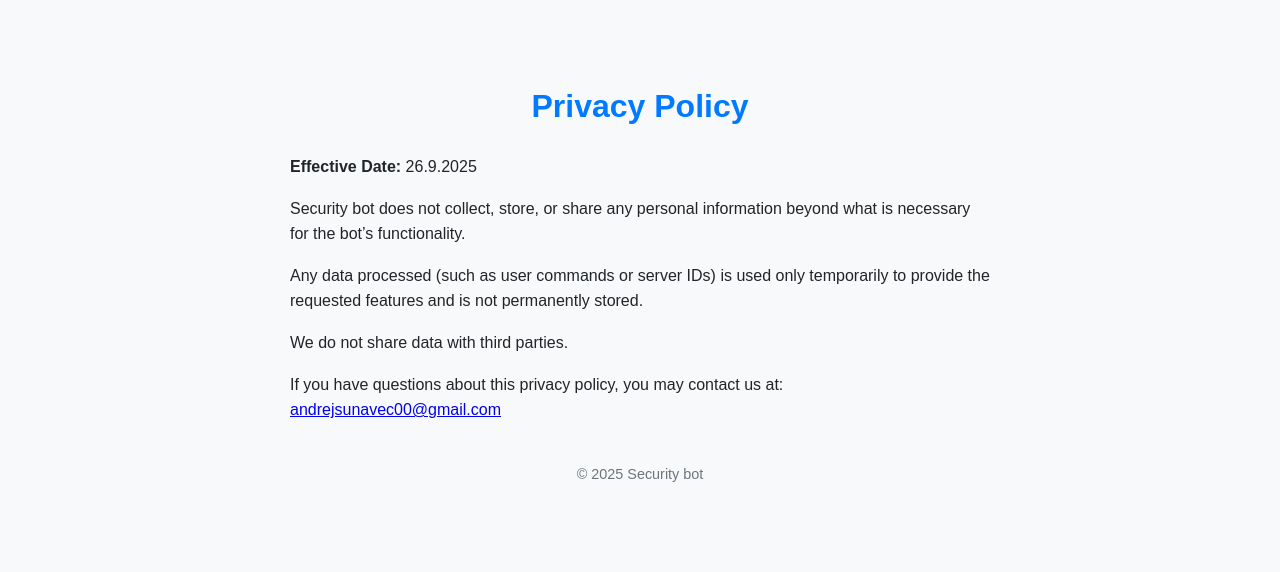
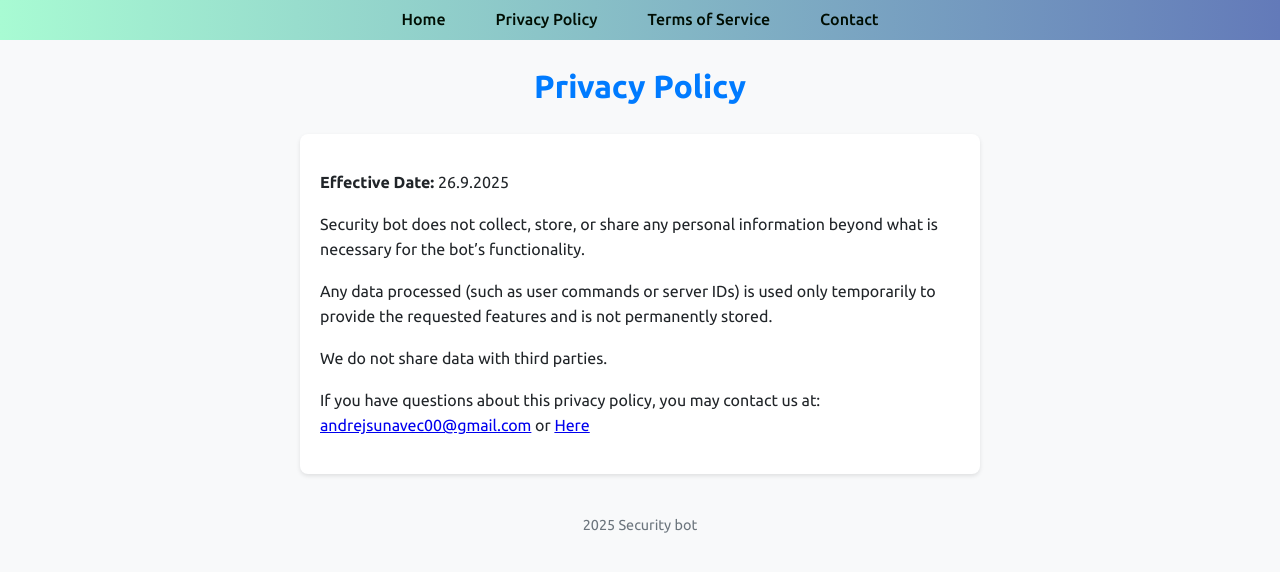
Before and after one commit to PoloFighter/security-bot, a plain HTML site: page privacy/index.html in a window 1280 px wide. Drawn offline with Linux system fonts and the light colour scheme.

Commit message:
design overhaul

```diff
--- /dev/null
+++ b/contact/style.css
@@ -0,0 +1,130 @@
+@import url('https://fonts.googleapis.com/css2?family=Ubuntu:ital,wght@0,300;0,400;0,500;0,700;1,300;1,400;1,500;1,700&display=swap');
+    * {
+        font-family: Ubuntu, sans-serif;
+    }
+    body {
+      background: #f8f9fa;
+      color: #212529;
+      margin: 0px auto;
+      line-height: 1.6;
+    }
+    nav {
+      display: flex;
+      flex-direction: row;
+      justify-content: center;
+      align-items: center;
+      gap: 50px;
+      width: 100%;
+      height: 5vh;
+      position: sticky;
+      top: 0;
+      background: #A8FBD3;
+      background: linear-gradient(90deg, rgba(168, 251, 211, 1) 0%, rgba(99, 122, 185, 1) 100%);
+    }
+    nav a {
+      text-decoration: none;
+      color: #000e03;
+      font-weight: 500;
+      transition: all 0.2s ease-in-out;
+    }
+    nav a:hover {
+      color: #637AB9;
+      text-shadow: 0px 0px 5px #637AB9;
+    }
+
+    h1 {
+      color: #007bff;
+      text-align: center;
+    }
+    p {
+      margin-bottom: 15px;
+    }
+    .footer {
+      font-size: 0.9em;
+      margin-top: 40px;
+      text-align: center;
+      color: #6c757d;
+    }
+    form {
+        display: flex;
+        flex-direction: column;
+        max-width: 30vw;
+        margin: 20px auto;
+        padding: 20px;
+        background: #ffffff;
+        border-radius: 8px;
+        box-shadow: 0 2px 4px rgba(0, 0, 0, 0.1);
+        gap: 5px;
+    }
+    .message {
+        width: 100%;
+    }
+    .toprow {
+        display: flex;
+        flex-direction: row;
+        justify-content: space-between;
+        gap: 10px;
+        width: 100%;
+    }
+    .toprow div {
+        width: 100%;
+    }
+    .name, .text {
+        width: 100%;
+        font-size: 12pt;
+        min-height: 25px;
+        background: #ffffff;
+        border-radius: 8px;
+        border: none;
+        box-shadow: 0 0px 4px rgba(0, 0, 0, 0.3);
+    }
+    textarea {
+        border: none;
+        background: #ffffff;
+        border-radius: 8px;
+        box-shadow: 0 0px 4px rgba(0, 0, 0, 0.3);
+        border-radius: 4px;
+        resize: vertical;
+    }
+    .submit {
+        width: 100px;
+        align-self: center;
+        font-size: 12pt;
+        font-weight: 600;
+        color: #ffffff;
+        background: #637AB9;
+        border: none;
+        border-radius: 8px;
+        padding: 10px;
+        cursor: pointer;
+        box-shadow: 0 2px 4px rgba(0, 0, 0, 0.2);
+        transition: all 0.2s ease-in-out;
+    }
+    .submit:hover {
+        color: #000000;
+        background: rgba(168, 251, 211, 1);
+        box-shadow: 0 0px 8px rgba(168, 251, 211, 0.5);
+    }
+    @media (prefers-color-scheme: dark) {
+      body {
+        background-color: #121212;
+        color: #ffffff;
+      }
+
+      nav a:hover {
+        color: #A8FBD3;
+        text-shadow: 0px 0px 5px #A8FBD3;
+      }
+      .footer {
+        color: #aaaaaa;
+      }
+      form {
+          background: #1e1e1e;
+          box-shadow: 0 2px 4px rgba(255, 255, 255, 0.1);
+      }
+      textarea, .name, .text {
+          background: #2c2c2c;
+          color: #ffffff;
+          box-shadow: 0 0px 4px rgba(255, 255, 255, 0.1);
+      }
+    }
--- a/privacy/index.html
+++ b/privacy/index.html
@@ -4,34 +4,18 @@
   <meta charset="UTF-8">
   <meta name="viewport" content="width=device-width, initial-scale=1.0">
   <title>Security bot Privacy Policy</title>
-  <style>
-    body {
-      font-family: Arial, sans-serif;
-      background: #f8f9fa;
-      color: #212529;
-      max-width: 700px;
-      margin: 40px auto;
-      padding: 20px;
-      line-height: 1.6;
-    }
-    h1 {
-      color: #007bff;
-      text-align: center;
-    }
-    p {
-      margin-bottom: 15px;
-    }
-    .footer {
-      font-size: 0.9em;
-      margin-top: 40px;
-      text-align: center;
-      color: #6c757d;
-    }
-  </style>
+  <link rel="stylesheet" href="style.css">
 </head>
 <body>
+  <nav>
+    <a href="../">Home</a>
+    <a href="../privacy">Privacy Policy</a>
+    <a href="../tos">Terms of Service</a>
+    <a href="../contact">Contact</a>
+  </nav>
   <h1>Privacy Policy</h1>
-  <p><strong>Effective Date:</strong> 26.9.2025</p>
+  <div class="content">
+      <p><strong>Effective Date:</strong> 26.9.2025</p>
 
   <p>Security bot does not collect, store, or share any personal information beyond what is necessary for the bot’s functionality.</p>
 
@@ -40,11 +24,13 @@
   <p>We do not share data with third parties.</p>
 
   <p>If you have questions about this privacy policy, you may contact us at:
-    <a href="mailto:andrejsunavec00@gmail.com">andrejsunavec00@gmail.com</a>
+    <a href="mailto:andrejsunavec00@gmail.com">andrejsunavec00@gmail.com</a> or <a href="../contact">Here</a>
   </p>
 
+  </div>
+
   <div class="footer">
-    &copy; 2025 Security bot
+    2025 Security bot
   </div>
 </body>
 </html>
--- /dev/null
+++ b/privacy/style.css
@@ -0,0 +1,69 @@
+    @import url('https://fonts.googleapis.com/css2?family=Ubuntu:ital,wght@0,300;0,400;0,500;0,700;1,300;1,400;1,500;1,700&display=swap');
+    body {
+      font-family: Ubuntu, sans-serif;
+      background: #f8f9fa;
+      color: #212529;
+      margin: 0px auto;
+      line-height: 1.6;
+    }
+    nav {
+      display: flex;
+      flex-direction: row;
+      justify-content: center;
+      align-items: center;
+      gap: 50px;
+      width: 100%;
+      height: 5vh;
+      position: sticky;
+      top: 0;
+      background: #A8FBD3;
+      background: linear-gradient(90deg, rgba(168, 251, 211, 1) 0%, rgba(99, 122, 185, 1) 100%);
+    }
+    nav a {
+      text-decoration: none;
+      color: #000e03;
+      font-weight: 500;
+      transition: all 0.2s ease-in-out;
+    }
+    nav a:hover {
+      color: #637AB9;
+      text-shadow: 0px 0px 5px #637AB9;
+    }
+    h1 {
+      color: #007bff;
+      text-align: center;
+    }
+    p {
+      margin-bottom: 15px;
+    }
+    .footer {
+      font-size: 0.9em;
+      margin-top: 40px;
+      text-align: center;
+      color: #6c757d;
+    }
+    .content {
+      max-width: 50vw;
+      margin: 20px auto;
+      padding: 20px;
+      background: #ffffff;
+      border-radius: 8px;
+      box-shadow: 0 2px 4px rgba(0, 0, 0, 0.1);
+    }
+@media (prefers-color-scheme: dark) {
+  body {
+    background-color: #121212;
+    color: #ffffff;
+  }
+  nav a:hover {
+    color: #A8FBD3;
+    text-shadow: 0px 0px 5px #A8FBD3;
+  }
+  .footer {
+    color: #aaaaaa;
+  }
+    .content {
+        background: #1e1e1e;
+        box-shadow: 0 2px 4px rgba(255, 255, 255, 0.1);
+    }
+}
--- /dev/null
+++ b/style.css
@@ -0,0 +1,51 @@
+@import url('https://fonts.googleapis.com/css2?family=Ubuntu:ital,wght@0,300;0,400;0,500;0,700;1,300;1,400;1,500;1,700&display=swap');
+body {
+    font-family: Ubuntu, sans-serif;
+    margin: 0px auto;
+    text-align: center;
+    background-color: #ffffff;
+    color: #000e03;
+    color-scheme: light;
+}
+nav {
+    display: flex;
+    flex-direction: row;
+    justify-content: center;
+    align-items: center;
+    gap: 50px;
+    width: 100%;
+    height: 5vh;
+    position: sticky;
+    top: 0;
+    background: #A8FBD3;
+    background: linear-gradient(90deg, rgba(168, 251, 211, 1) 0%, rgba(99, 122, 185, 1) 100%);
+}
+nav a {
+    text-decoration: none;
+    color: #000e03;
+    font-weight: 500;
+    transition: all 0.2s ease-in-out;
+}
+nav a:hover {
+    color: #637AB9;
+    text-shadow: 0px 0px 5px #637AB9;
+}
+.footer {
+  font-size: 0.9em;
+  margin-top: 40px;
+  text-align: center;
+  color: #6c757d;
+}
+@media (prefers-color-scheme: dark) {
+  body {
+    background-color: #121212;
+    color: #ffffff;
+  }
+  nav a:hover {
+    color: #A8FBD3;
+    text-shadow: 0px 0px 5px #A8FBD3;
+  }
+  .footer {
+    color: #aaaaaa;
+  }
+}
--- /dev/null
+++ b/tos/style.css
@@ -0,0 +1,60 @@
+    @import url('https://fonts.googleapis.com/css2?family=Ubuntu:ital,wght@0,300;0,400;0,500;0,700;1,300;1,400;1,500;1,700&display=swap');
+    * {
+        font-family: Ubuntu, sans-serif;
+    }
+    body {
+      background: #f8f9fa;
+      color: #212529;
+      margin: 0px auto;
+      line-height: 1.6;
+    }
+    nav {
+      display: flex;
+      flex-direction: row;
+      justify-content: center;
+      align-items: center;
+      gap: 50px;
+      width: 100%;
+      height: 5vh;
+      position: sticky;
+      top: 0;
+      background: #A8FBD3;
+      background: linear-gradient(90deg, rgba(168, 251, 211, 1) 0%, rgba(99, 122, 185, 1) 100%);
+    }
+    nav a {
+      text-decoration: none;
+      color: #000e03;
+      font-weight: 500;
+      transition: all 0.2s ease-in-out;
+    }
+    nav a:hover {
+      color: #637AB9;
+      text-shadow: 0px 0px 5px #637AB9;
+    }
+
+    h1 {
+      color: #007bff;
+      text-align: center;
+    }
+    p {
+      margin-bottom: 15px;
+    }
+    .footer {
+      font-size: 0.9em;
+      margin-top: 40px;
+      text-align: center;
+      color: #6c757d;
+    }
+@media (prefers-color-scheme: dark) {
+  body {
+    background-color: #121212;
+    color: #ffffff;
+  }
+  nav a:hover {
+    color: #A8FBD3;
+    text-shadow: 0px 0px 5px #A8FBD3;
+  }
+  .footer {
+    color: #aaaaaa;
+  }
+}
```
Also changed, not shown: contact/index.html (added, +79 -0 lines), index.html (added, +21 -0 lines), tos/index.html (+16 -3 lines).
